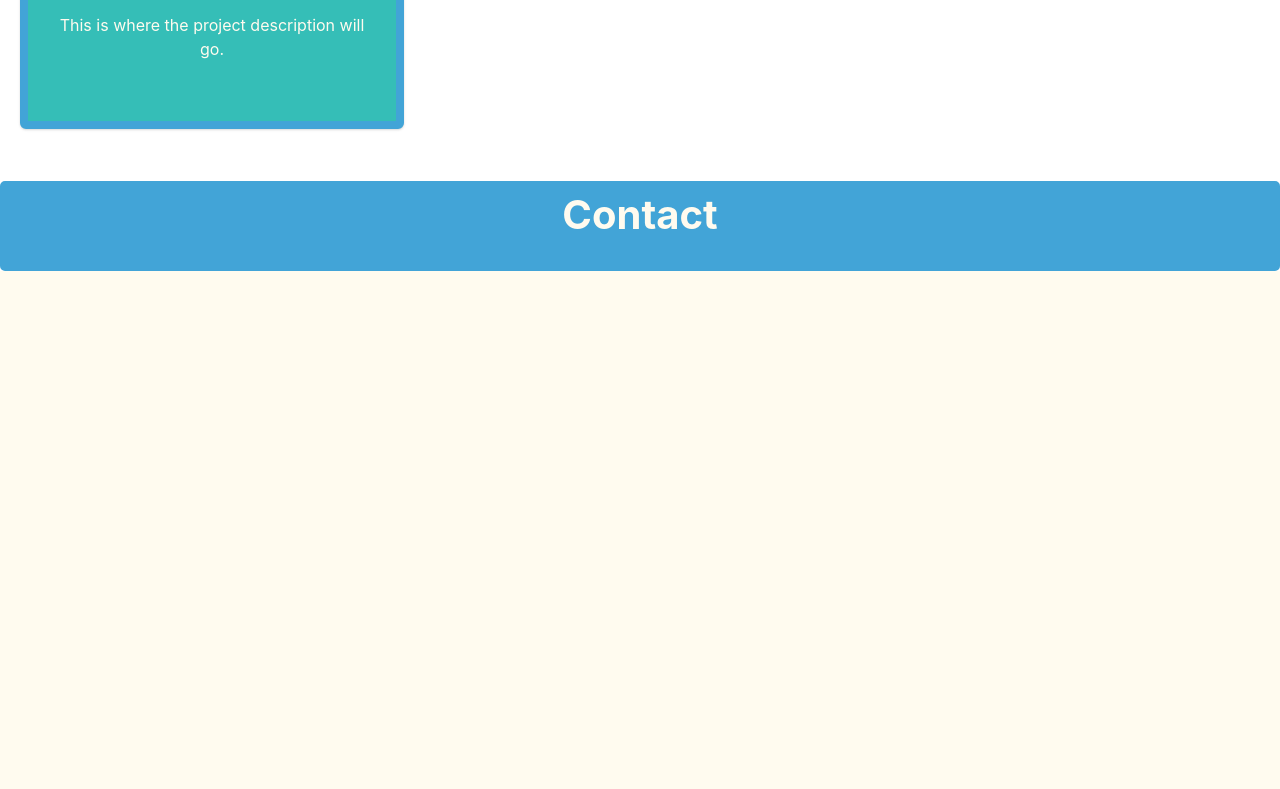
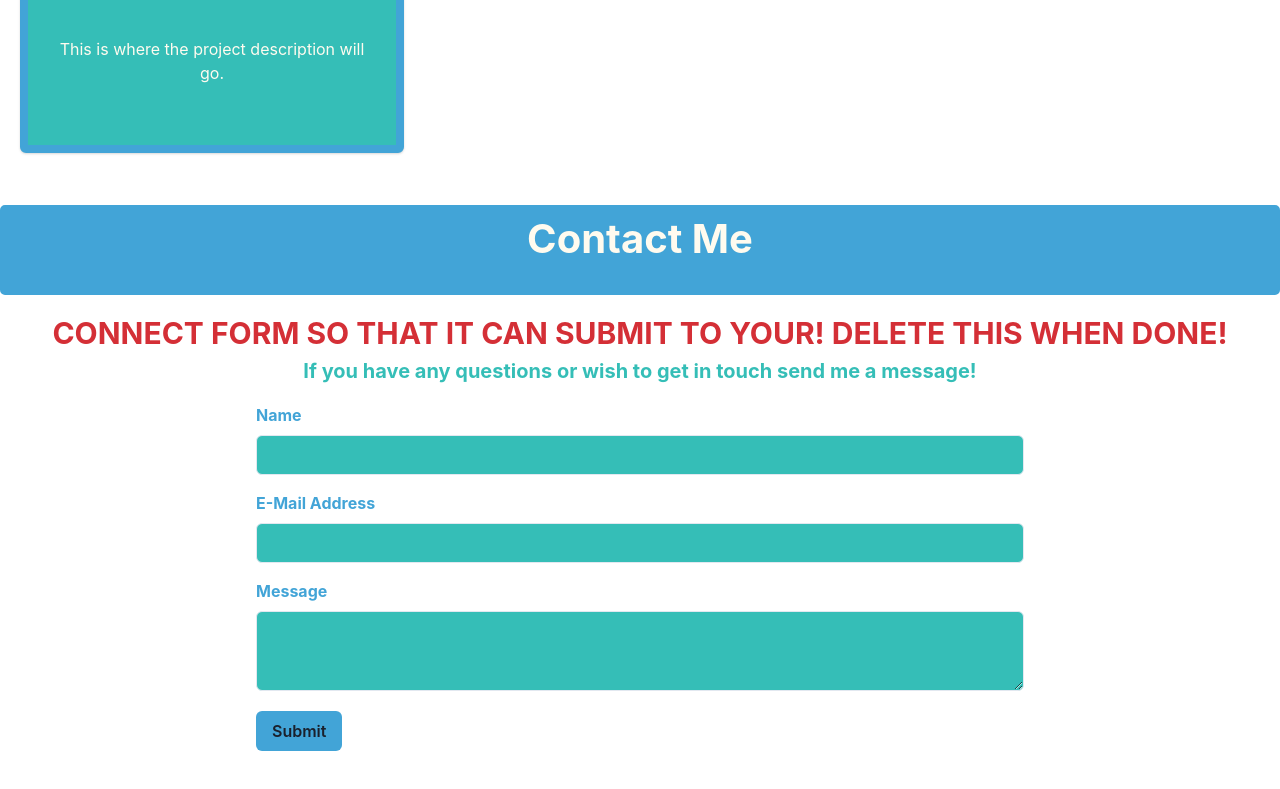
Before and after one commit to mattiemarie/portfolio_2023, a React (Create React App) app: page / in a window 1280 px wide. Shown: the part 1625-2414 px from the top of the page. Before the commit the page ends 1916 px from the top, so only its background shows below. Built offline with nearby package versions, Linux system fonts and the light colour scheme; the HTML template or start-up script is replaced by a standard one.

Commit message:
adding contact.js

```diff
--- a/src/components/Contact.js
+++ b/src/components/Contact.js
@@ -1,4 +1,5 @@
 import React from 'react';
+import { FormControl, FormLabel, Input, Textarea, Button } from "@chakra-ui/react";
 // import GitHubIcon from '@mui/icons-material/GitHub';
 
 function Contact() {
@@ -6,16 +7,33 @@ function Contact() {
     <div>
       {/* Heading of Section -- Contact */}
       <div className='heading-container'>
-        <h1>Contact</h1>
+        <h1>Contact Me</h1>
       </div>
-{/*
-      <div className='links-container'>
-        <div className='github-link'>
-          <AddIcon />
-          <GitHubIcon />
-          <span>github</span>
-        </div>
-      </div> */}
+
+      {/* Contact Me Form */}
+      <h3> CONNECT FORM SO THAT IT CAN SUBMIT TO YOUR! DELETE THIS WHEN DONE! </h3>
+      <h2> If you have any questions or wish to get in touch send me a message! </h2>
+
+      <div className= 'contact-container'>
+        <form style={{ width: "60%", margin: "0 auto"}}>
+          <FormControl id="name">
+            <FormLabel className="contact-text">Name</FormLabel>
+            <Input className="contact-input" type="text" style={{ width: "100%" }} />
+          </FormControl>
+
+          <FormControl id="email" mt={4}>
+            <FormLabel className="contact-text">E-Mail Address</FormLabel>
+            <Input className="contact-input" type="email" style={{ width: "100%" }} />
+          </FormControl>
+
+          <FormControl id="message" mt={4}>
+            <FormLabel className="contact-text">Message</FormLabel>
+            <Textarea className="contact-input" style={{ width: "100%" }} />
+          </FormControl>
+
+          <Button className="contact-button"type="submit">Submit</Button>
+        </form>
+      </div>
     </div>
   );
 }
--- a/src/index.css
+++ b/src/index.css
@@ -10,14 +10,15 @@
   --yellow: rgba(237, 191, 36, 1);
   --purple: rgba(105, 72, 151, 1);
   --orange: rgba(235, 130, 49, 1);
-  background-color: var(--cream);
 }
+
 
 /* -------------------- SKILLS ------------------------ */
 .skill-container {
   display: flex;
   justify-content: center;
   flex-wrap: wrap;
+  background-color: transparent;
 }
 
 .skill-card {
@@ -38,6 +39,7 @@
   display: flex;
   align-items: center;
   justify-content: center;
+  background-color: transparent;
 }
 
 .skill-card-text {
@@ -103,3 +105,41 @@ h1 {
 }
 
 /* -------------------- Contact ------------------------ */
+h3 {
+  display:flex;
+  justify-content: center;
+  font-weight: bolder;
+  font-size: 30px;
+  color: var(--red);
+}
+
+h2  {
+  display:flex;
+  justify-content: center;
+  margin-bottom: 20px;
+  font-size: 20px;
+  font-weight: bold;
+  color: var(--teal)
+}
+
+.contact-container {
+  display: flex;
+  justify-content: center;
+}
+
+.contact-text {
+  color: var(--blue);
+  font-weight: bold !important;
+}
+
+.contact-input {
+  color: var(--cream);
+  background-color: var(--teal) !important
+}
+
+.contact-button {
+  margin-top: 20px;
+  margin-bottom: 50px;
+  background-color: var(--blue) !important;
+  color: var(--cream)
+}
```
